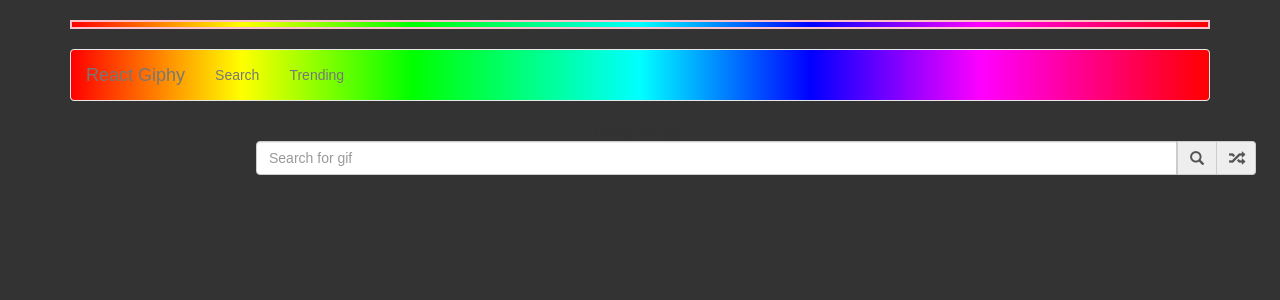
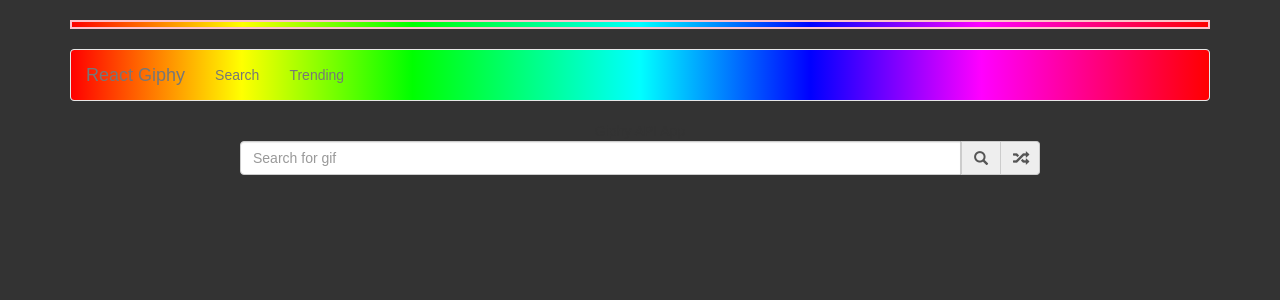
Before and after one commit to PhillFlippy/GiphyReact, a React (Create React App) app: page / in a window 1280 px wide. Shown: the top 300 px of the page. Built offline with nearby package versions, Linux system fonts and the light colour scheme.

Commit message:
fixed resizing

```diff
--- a/src/App.css
+++ b/src/App.css
@@ -13,8 +13,9 @@ body {
 }
 
 .form-group{
-  width: 1000px;
-  margin-left: 20%;
+  max-width: 800px;
+  align-content: center;
+  margin: 0 auto;
 }
 
 .active{
```
